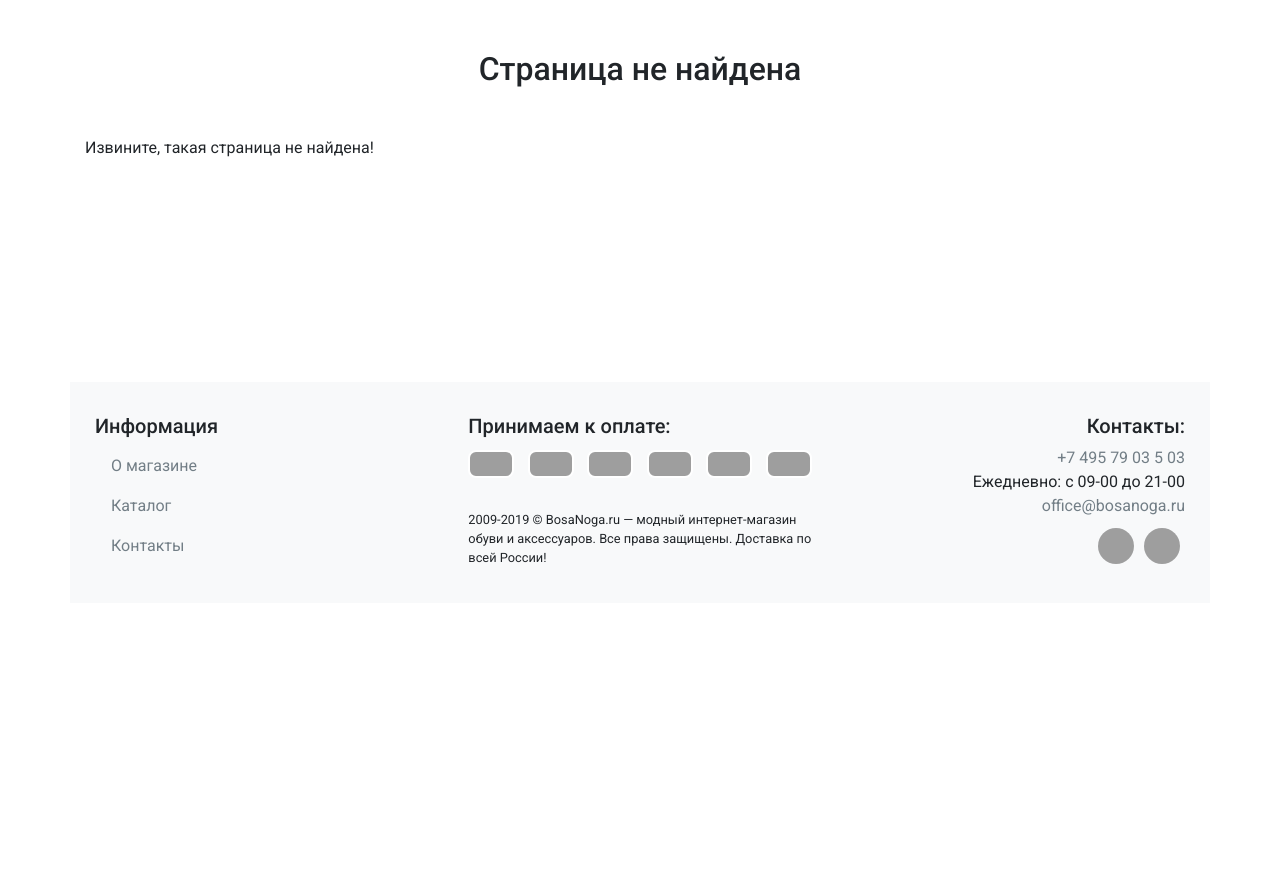
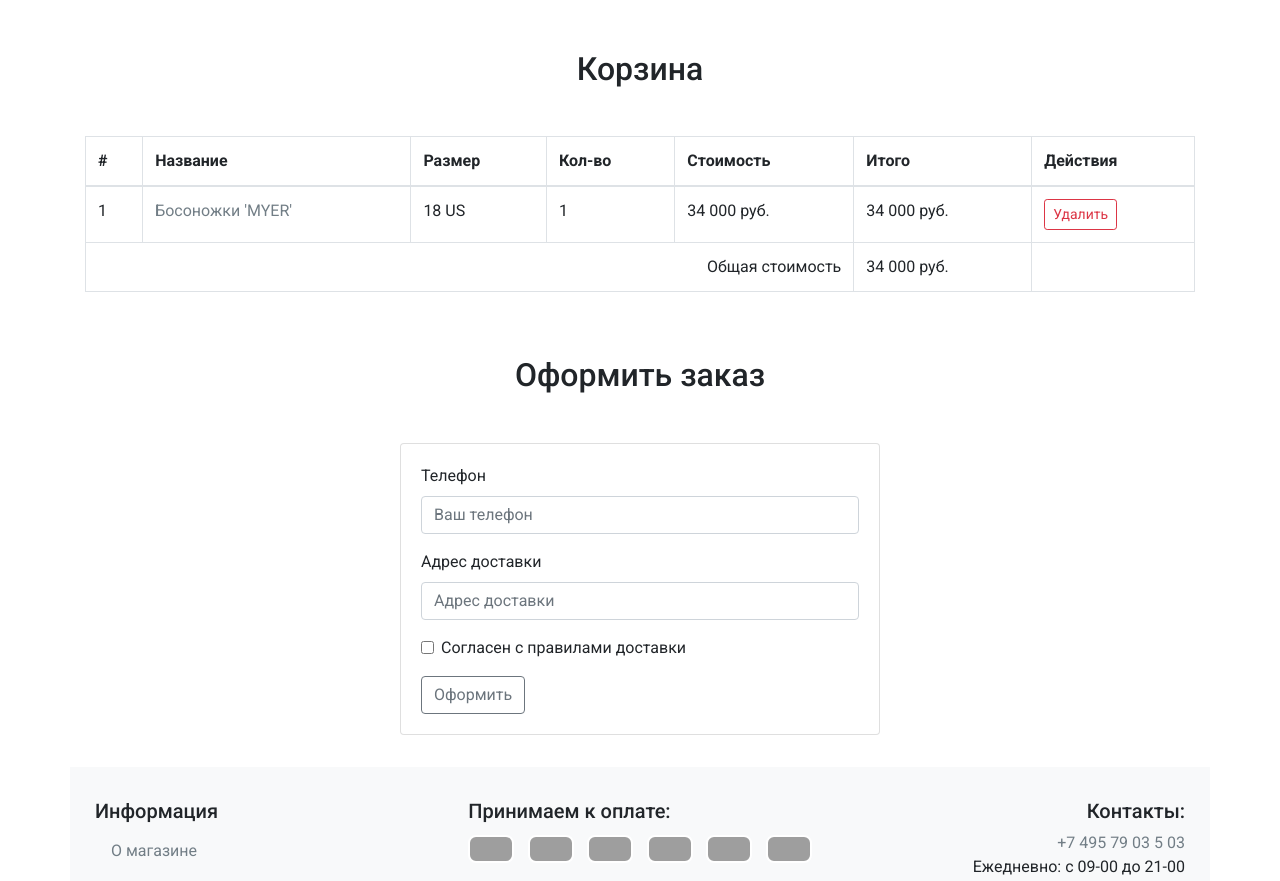
Before and after one commit to Zrazhevskii/ra16-diploma_frontend, a React (Vite) app: page /cart in a window 1280 px wide. Shown: the part 640-1521 px from the top of the page. Before the commit the page ends 1243 px from the top, so only its background shows below. Built offline with nearby package versions, Linux system fonts and the light colour scheme; no server answers; grey boxes are pictures that could not be loaded.

Commit message:
организация Cart

```diff
--- a/src/App.jsx
+++ b/src/App.jsx
@@ -9,6 +9,7 @@ import { Contacts } from './pages/Contacts';
 import { Card } from './pages/Card';
 import { Hits } from './components/Hits';
 import { NoNamePages } from './pages/NoNamePages';
+import { CartBasket } from './pages/CartBasket';
 
 function App() {
     return (
@@ -21,6 +22,7 @@ function App() {
                     <Route path='/catalog' element={<Catalog />} />
                     <Route path='/contacts' element={<Contacts />} />
                     <Route path='/items/:id' element={<Card />} />
+                    <Route path='/cart' element={<CartBasket />}/>
                     <Route path='*' element={<NoNamePages/>}/>
                 </Route>
             </Routes>
--- a/src/actions/actionsItems.js
+++ b/src/actions/actionsItems.js
@@ -42,7 +42,7 @@ export const fetchHitsItems = () => async (dispatch) => {
 };
 
 export const fetchCatalogItems = () => async (dispatch) => {
-    dispatch(nextProducts())
+    dispatch(nextProducts());
     dispatch(clearCatalogs());
     dispatch(catalogLoader());
 
@@ -102,7 +102,7 @@ export const fetchPersonalCategiories = (id) => async (dispatch) => {
             if (response.data.length < 6) {
                 dispatch(allProducts());
             }
-            dispatch(addCatalogItems(response.data))
+            dispatch(addCatalogItems(response.data));
         })
         .catch((err) => {
             console.log(err);
@@ -116,30 +116,61 @@ export const fetchShowMoreProducts = (id) => async (dispatch) => {
             .then((response) => {
                 OFFSET = OFFSET + 6;
                 if (response.data.length < 6) {
-                    dispatch(allProducts())
-                    // dispatch(addMorePrioducts(response.data));
-                    // return
+                    dispatch(allProducts());
                 }
                 dispatch(addMorePrioducts(response.data));
+
+                // if (fetchNullItems(id)) {
+                //     dispatch(allProducts());
+                // }
             })
             .catch((err) => {
                 console.log(err);
             });
-        return
+        return;
     }
     await axios
         .get(URL + `/api/items?categoryId=${id}&offset=${OFFSET}`)
         .then((response) => {
             OFFSET = OFFSET + 6;
             if (response.data.length < 6) {
-                dispatch(allProducts())
-                // dispatch(addMorePrioducts(response.data));
-                // return
+                dispatch(allProducts());
             }
             dispatch(addMorePrioducts(response.data));
+
+            if (fetchNullItems(id)) {
+                dispatch(allProducts());
+            }
         })
         .catch((err) => {
             console.log(err);
         });
+};
 
+export const fetchNullItems = async (id) => {
+
+    if (id === 11) {
+        await axios
+            .get(URL + `/api/items?offset=${OFFSET}`)
+            .then((response) => {
+                if (response.data.length === 0) {
+                    return true;
+                }
+            })
+            .catch((err) => {
+                console.log(err);
+            });
+        return false
+    }
+    await axios
+        .get(URL + `/api/items?categoryId=${id}&offset=${OFFSET}`)
+        .then((response) => {
+            if (response.data.length === 0) {
+                return true;
+            }
+        })
+        .catch((err) => {
+            console.log(err);
+        });
+    return false
 };
--- /dev/null
+++ b/src/components/Basket.jsx
@@ -0,0 +1,50 @@
+import React from 'react';
+
+export const Basket = () => {
+    const divStyle = {
+        maxWidth: '30rem',
+        margin: '0 auto',
+    };
+
+    return (
+        <section className='cart'>
+            <h2 className='text-center'>Корзина</h2>
+            <table className='table table-bordered'>
+                <thead>
+                    <tr>
+                        <th scope='col'>#</th>
+                        <th scope='col'>Название</th>
+                        <th scope='col'>Размер</th>
+                        <th scope='col'>Кол-во</th>
+                        <th scope='col'>Стоимость</th>
+                        <th scope='col'>Итого</th>
+                        <th scope='col'>Действия</th>
+                    </tr>
+                </thead>
+                <tbody>
+                    <tr>
+                        <td scope='row'>1</td>
+                        <td>
+                            <a href='/products/1.html'>Босоножки 'MYER'</a>
+                        </td>
+                        <td>18 US</td>
+                        <td>1</td>
+                        <td>34 000 руб.</td>
+                        <td>34 000 руб.</td>
+                        <td>
+                            <button className='btn btn-outline-danger btn-sm'>
+                                Удалить
+                            </button>
+                        </td>
+                    </tr>
+                    <tr>
+                        <td colSpan='5' className='text-right'>
+                            Общая стоимость
+                        </td>
+                        <td>34 000 руб.</td>
+                    </tr>
+                </tbody>
+            </table>
+        </section>
+    );
+};
--- a/src/components/Dimensions.jsx
+++ b/src/components/Dimensions.jsx
@@ -1,20 +1,21 @@
 import React from 'react';
 
 export const Dimensions = ({ data }) => {
-    // console.log(data)
+
+    let id = 1;
 
     return (
         data &&
         data.map((elem) => {
             // console.log(elem.size)
-            if (elem.available) {
-                return (
-                    <span className='catalog-item-size selected'>
-                        {elem.size}
-                    </span>
-                );
-            }
-            return <span className='catalog-item-size'>{elem.size}</span>;
+            // if (elem.available) {
+            //     return (
+            //         <span className='catalog-item-size selected'>
+            //             {elem.size}
+            //         </span>
+            //     );
+            // }
+            return <span className='catalog-item-size' key={id++}>{elem.size}</span>;
         })
     );
 };
--- /dev/null
+++ b/src/components/Order.jsx
@@ -0,0 +1,47 @@
+import React from 'react';
+
+export const Order = () => {
+
+    const divStyle = {
+        maxWidth: '30rem',
+        margin: '0 auto',
+    };
+    return (
+        <section className='order'>
+            <h2 className='text-center'>Оформить заказ</h2>
+            <div className='card' style={divStyle}>
+                <form className='card-body'>
+                    <div className='form-group'>
+                        <label htmlFor='phone'>Телефон</label>
+                        <input
+                            className='form-control'
+                            id='phone'
+                            placeholder='Ваш телефон'
+                        />
+                    </div>
+                    <div className='form-group'>
+                        <label htmlFor='address'>Адрес доставки</label>
+                        <input
+                            className='form-control'
+                            id='address'
+                            placeholder='Адрес доставки'
+                        />
+                    </div>
+                    <div className='form-group form-check'>
+                        <input
+                            type='checkbox'
+                            className='form-check-input'
+                            id='agreement'
+                        />
+                        <label className='form-check-label' htmlFor='agreement'>
+                            Согласен с правилами доставки
+                        </label>
+                    </div>
+                    <button type='submit' className='btn btn-outline-secondary'>
+                        Оформить
+                    </button>
+                </form>
+            </div>
+        </section>
+    );
+};
--- a/src/components/Quantity.jsx
+++ b/src/components/Quantity.jsx
@@ -1,7 +1,14 @@
-import React from 'react'
+import React from 'react';
 
 export const Quantity = () => {
-  return (
-    <div>Quantity</div>
-  )
-}
+    return (
+        <p>
+            Количество:{' '}
+            <span className='btn-group btn-group-sm pl-2'>
+                <button className='btn btn-secondary'>-</button>
+                <span className='btn btn-outline-primary'>1</span>
+                <button className='btn btn-secondary'>+</button>
+            </span>
+        </p>
+    );
+};
--- a/src/pages/Card.jsx
+++ b/src/pages/Card.jsx
@@ -1,8 +1,9 @@
 import React, { useEffect, useState } from 'react';
 import { useDispatch, useSelector } from 'react-redux';
-import { useParams } from 'react-router-dom';
+import { useParams, useNavigate } from 'react-router-dom';
 import { fetchCardItem } from '../actions/actionsItems';
 import { Dimensions } from '../components/Dimensions';
+import { Quantity } from '../components/Quantity';
 
 export const Card = () => {
     const cardItem = useSelector((state) => state.card);
@@ -10,6 +11,7 @@ export const Card = () => {
     const params = useParams();
     const dispatch = useDispatch();
     const [src, setSrc] = useState();
+    const navi = useNavigate();
 
     const id = parseInt(params.id);
 
@@ -28,6 +30,10 @@ export const Card = () => {
         reason,
         sizes,
     } = product;
+
+    const handleCart = () => {
+        navi('/cart')
+    }
 
     // console.log(product.sizes)
 
@@ -84,34 +90,11 @@ export const Card = () => {
                     </table>
                     <div className='text-center'>
                         <p>
-                            {/* {sizes.map((elem) => {
-                                if (elem.available) {
-                                    return (
-                                        <span className='catalog-item-size selected'>
-                                            {elem.size}
-                                        </span>
-                                    );
-                                }
-                                return (
-                                    <span className='catalog-item-size'>
-                                        {elem.size}
-                                    </span>
-                                );
-                            })} */}
                             <Dimensions data={product.sizes} />
                         </p>
-                        <p>
-                            Количество:{' '}
-                            <span className='btn-group btn-group-sm pl-2'>
-                                <button className='btn btn-secondary'>-</button>
-                                <span className='btn btn-outline-primary'>
-                                    1
-                                </span>
-                                <button className='btn btn-secondary'>+</button>
-                            </span>
-                        </p>
+                        <Quantity />
                     </div>
-                    <button className='btn btn-danger btn-block btn-lg'>
+                    <button className='btn btn-danger btn-block btn-lg' onClick={handleCart}>
                         В корзину
                     </button>
                 </div>
--- /dev/null
+++ b/src/pages/CartBasket.jsx
@@ -0,0 +1,13 @@
+import React from 'react';
+import { Basket } from '../components/Basket';
+import { Order } from '../components/Order';
+
+export const CartBasket = () => {
+
+    return (
+        <>
+            <Basket/>
+            <Order/>
+        </>
+    );
+};
```
